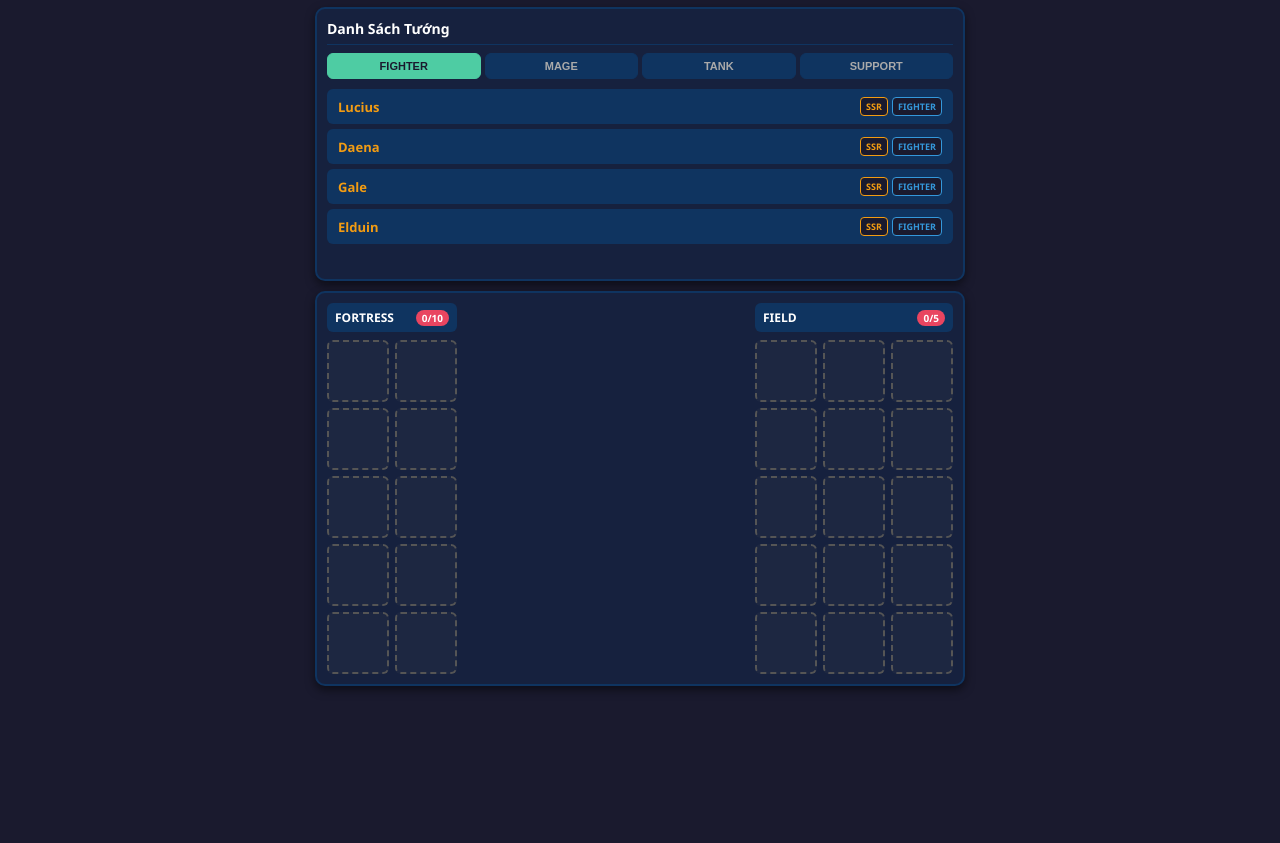
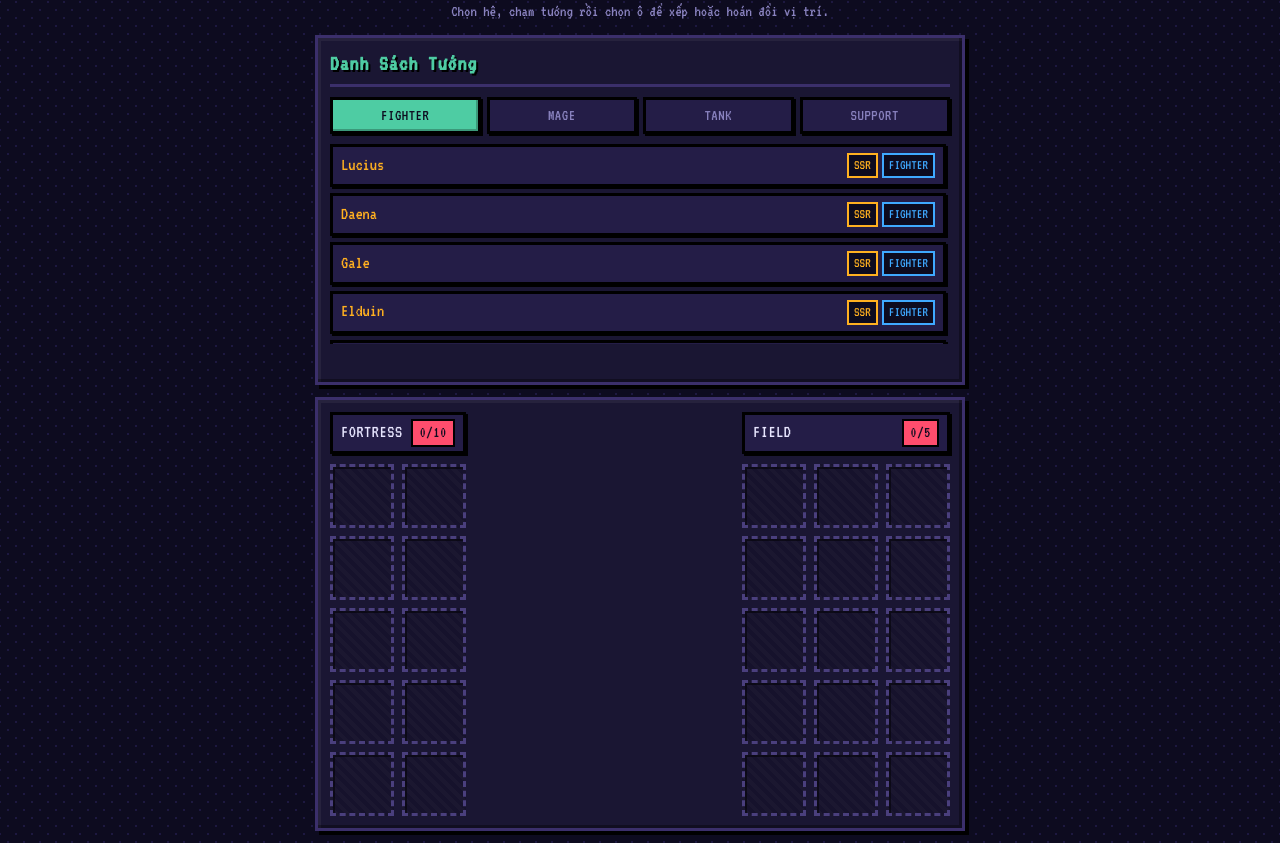
Before and after one commit to nqthoai777-ctrl/campaign, a plain HTML site: page index.html in a window 1280 px wide. Shown: the part 62-905 px from the top of the page. Before the commit the page ends 800 px from the top, so only its background shows below. Drawn offline with Linux system fonts and the light colour scheme.

Commit message:
Update index.html

```diff
--- a/index.html
+++ b/index.html
@@ -3,254 +3,281 @@
 <head>
 <meta charset="UTF-8">
 <meta name="viewport" content="width=device-width, initial-scale=1.0">
-    <title>Quang Thoại CAMPAIGN</title>
+<title>THOẠI CAMPAIGN</title>
+<link href="https://fonts.googleapis.com/css2?family=VT323&display=swap" rel="stylesheet">
 <style>
     :root {
-            --bg-color: #1a1a2e;
-            --panel-bg: #16213e;
-            --border-color: #0f3460;
-            --accent-color: #e94560;
-            --text-color: #fff;
+        --bg-color: #0d0b1f;
+        --panel-bg: #1a1633;
+        --panel-bg-2: #241d47;
+        --border-color: #3b2f6b;
+        --accent-color: #ff4d6d;
+        --text-color: #e8e6ff;
+        --green: #4ecca3;
 
-            --color-ssr: #f39c12;
-            --color-sr: #9b59b6;
-            --color-r: #2ecc71;
+        --color-ssr: #ffb020;
+        --color-sr:  #c06bff;
+        --color-r:   #4ee06b;
 
-            --role-fighter: #3498db;
-            --role-mage: #9b59b6;
-            --role-tank: #d35400;
-            --role-support: #2ecc71;
+        --role-fighter: #3fa9ff;
+        --role-mage:    #c06bff;
+        --role-tank:    #ff7a3d;
+        --role-support: #4ee06b;
     }
 
+    * { box-sizing: border-box; }
+
     body {
-            font-family: 'Segoe UI', Tahoma, Geneva, Verdana, sans-serif;
+        font-family: 'VT323', monospace;
+        font-size: 20px;
         background-color: var(--bg-color);
+        background-image:
+            radial-gradient(#1d1840 1px, transparent 1px),
+            radial-gradient(#1d1840 1px, transparent 1px);
+        background-size: 16px 16px;
+        background-position: 0 0, 8px 8px;
         color: var(--text-color);
         margin: 0;
-            padding: 10px;
+        padding: 12px;
         display: flex;
         flex-direction: column;
         align-items: center;
+        image-rendering: pixelated;
     }
 
     h1 {
-            margin: 5px 0;
-            font-size: 18px;
-            color: #4ecca3;
+        margin: 6px 0;
+        font-size: 32px;
+        line-height: 1.2;
+        color: var(--green);
         text-align: center;
+        text-shadow: 3px 3px 0 #000, 5px 5px 0 #0a2e22;
+        letter-spacing: 2px;
     }
 
     .instructions {
-            font-size: 11px;
-            color: #aaa;
-            margin-bottom: 10px;
+        font-size: 16px;
+        line-height: 1.4;
+        color: #8a83c0;
+        margin-bottom: 12px;
         text-align: center;
+        max-width: 90%;
     }
 
     .game-container {
         display: flex;
         flex-direction: column;
-            gap: 10px;
+        gap: 12px;
         width: 100%;
         max-width: 650px;
     }
 
-        .sidebar {
+    .sidebar, .battlefield {
         background: var(--panel-bg);
-            border: 2px solid var(--border-color);
-            border-radius: 10px;
-            padding: 10px;
-            box-shadow: 0 4px 10px rgba(0,0,0,0.5);
+        border: 3px solid var(--border-color);
+        border-radius: 0;
+        padding: 12px;
+        box-shadow:
+            4px 4px 0 #000,
+            inset -3px -3px 0 rgba(0,0,0,0.35),
+            inset 3px 3px 0 rgba(255,255,255,0.05);
     }
 
     .sidebar h3 {
-            margin: 0 0 8px 0;
-            font-size: 14px;
-            border-bottom: 1px solid var(--border-color);
-            padding-bottom: 6px;
+        margin: 0 0 10px 0;
+        font-size: 22px;
+        line-height: 1.2;
+        color: var(--green);
+        text-shadow: 2px 2px 0 #000;
+        border-bottom: 3px solid var(--border-color);
+        padding-bottom: 8px;
+        letter-spacing: 1px;
     }
 
     .role-tabs {
         display: grid;
         grid-template-columns: repeat(4, 1fr);
-            gap: 4px;
+        gap: 6px;
         margin-bottom: 10px;
     }
 
     .tab-btn {
-            background: #0f3460;
-            border: 1px solid var(--border-color);
-            color: #aaa;
+        font-family: inherit;
+        font-size: 16px;
+        line-height: 1.2;
+        background: var(--panel-bg-2);
+        border: 3px solid #000;
+        color: #8a83c0;
         padding: 6px 2px;
-            border-radius: 6px;
-            font-size: 11px;
-            font-weight: bold;
+        border-radius: 0;
         cursor: pointer;
         text-align: center;
-            transition: all 0.2s;
+        letter-spacing: 0.5px;
+        box-shadow: 2px 2px 0 #000;
     }
-
+    .tab-btn:active {
+        transform: translate(2px, 2px);
+        box-shadow: 0 0 0 #000;
+    }
     .tab-btn.active {
-            background: #4ecca3;
-            color: #1a1a2e;
-            border-color: #4ecca3;
+        background: var(--green);
+        color: #0d0b1f;
+        border-color: #000;
+        box-shadow: 2px 2px 0 #000, inset -2px -2px 0 rgba(0,0,0,0.25);
     }
 
     .hero-list {
         display: flex;
         flex-direction: column;
-            gap: 5px;
-            max-height: 160px;
+        gap: 6px;
+        max-height: 200px;
         overflow-y: auto;
+        padding-right: 4px;
+    }
+    .hero-list::-webkit-scrollbar { width: 8px; }
+    .hero-list::-webkit-scrollbar-track { background: #0d0b1f; }
+    .hero-list::-webkit-scrollbar-thumb {
+        background: var(--border-color);
+        border: 2px solid #000;
     }
 
     .hero-item {
-            background: #0f3460;
-            padding: 7px 10px;
-            border-radius: 6px;
+        background: var(--panel-bg-2);
+        padding: 6px 8px;
+        border: 3px solid #000;
+        border-radius: 0;
         display: flex;
         justify-content: space-between;
         align-items: center;
-            font-size: 13px;
-            border: 1px solid transparent;
+        font-size: 18px;
+        line-height: 1.2;
         cursor: pointer;
+        box-shadow: 2px 2px 0 #000;
+    }
+    .hero-item:active { transform: translate(2px, 2px); box-shadow: none; }
+    .hero-item.selected {
+        background: #2d5c4f;
+        border-color: var(--green);
+        box-shadow: 2px 2px 0 #000, inset 0 0 0 2px rgba(78,204,163,0.35);
     }
 
-        .hero-item.selected {
-            background: rgba(78, 204, 163, 0.2);
-            border-color: #4ecca3;
-        }
+    .hero-info { display: flex; align-items: center; gap: 6px; }
 
-        .hero-info {
-            display: flex;
-            align-items: center;
-        }
+    .hero-name.ssr { color: var(--color-ssr); }
+    .hero-name.sr  { color: var(--color-sr); }
+    .hero-name.r   { color: var(--color-r); }
 
-        .hero-name.ssr { color: var(--color-ssr); font-weight: bold; }
-        .hero-name.sr  { color: var(--color-sr); font-weight: bold; }
-        .hero-name.r   { color: var(--color-r); font-weight: bold; }
-
-        .hero-tags {
-            display: flex;
-            gap: 4px;
-        }
+    .hero-tags { display: flex; gap: 4px; }
 
     .hero-tag {
-            font-size: 9px;
+        font-size: 14px;
+        line-height: 1.2;
         padding: 2px 5px;
-            border-radius: 4px;
-            background: #1a1a2e;
-            font-weight: bold;
-            text-transform: uppercase;
+        border-radius: 0;
+        background: #0d0b1f;
+        border: 2px solid currentColor;
     }
-
-        .hero-tag.ssr { color: var(--color-ssr); border: 1px solid var(--color-ssr); }
-        .hero-tag.sr  { color: var(--color-sr); border: 1px solid var(--color-sr); }
-        .hero-tag.r   { color: var(--color-r); border: 1px solid var(--color-r); }
-
-        .hero-tag.fighter { color: var(--role-fighter); border: 1px solid var(--role-fighter); }
-        .hero-tag.mage    { color: var(--role-mage); border: 1px solid var(--role-mage); }
-        .hero-tag.tank    { color: var(--role-tank); border: 1px solid var(--role-tank); }
-        .hero-tag.support { color: var(--role-support); border: 1px solid var(--role-support); }
+    .hero-tag.ssr { color: var(--color-ssr); }
+    .hero-tag.sr  { color: var(--color-sr); }
+    .hero-tag.r   { color: var(--color-r); }
+    .hero-tag.fighter { color: var(--role-fighter); }
+    .hero-tag.mage    { color: var(--role-mage); }
+    .hero-tag.tank    { color: var(--role-tank); }
+    .hero-tag.support { color: var(--role-support); }
 
     .battlefield {
-            background: var(--panel-bg);
-            border: 2px solid var(--border-color);
-            border-radius: 10px;
-            padding: 10px;
         display: flex;
         gap: 12px;
-            box-shadow: 0 4px 10px rgba(0,0,0,0.5);
         justify-content: space-between;
     }
 
-        .section-zone {
-            display: flex;
-            flex-direction: column;
-        }
+    .section-zone { display: flex; flex-direction: column; }
 
     .zone-header {
         display: flex;
         justify-content: space-between;
         align-items: center;
-            background: #0f3460;
-            padding: 6px 8px;
-            border-radius: 6px;
-            margin-bottom: 8px;
-            font-weight: bold;
-            font-size: 12px;
+        background: var(--panel-bg-2);
+        border: 3px solid #000;
+        padding: 4px 8px;
+        margin-bottom: 10px;
+        font-size: 18px;
+        line-height: 1.2;
+        color: var(--text-color);
+        letter-spacing: 0.5px;
+        box-shadow: 2px 2px 0 #000;
     }
 
     .counter {
         background: var(--accent-color);
-            padding: 1px 6px;
-            border-radius: 10px;
-            font-size: 10px;
+        color: #0d0b1f;
+        padding: 2px 6px;
+        font-size: 16px;
+        border: 2px solid #000;
     }
-
-        .counter.valid {
-            background: #4ecca3;
-            color: #1a1a2e;
-        }
+    .counter.valid { background: var(--green); }
 
     .grid-10 {
         display: grid;
-            grid-template-columns: repeat(2, 62px);
-            gap: 6px;
+        grid-template-columns: repeat(2, 64px);
+        gap: 8px;
     }
-
     .grid-15 {
         display: grid;
-            grid-template-columns: repeat(3, 62px);
-            gap: 6px;
+        grid-template-columns: repeat(3, 64px);
+        gap: 8px;
     }
 
     .slot {
-            width: 62px;
-            height: 62px;
-            border: 2px dashed #555;
-            border-radius: 6px;
-            background: rgba(100, 100, 100, 0.1);
+        width: 64px;
+        height: 64px;
+        border: 3px dashed #4a3f7d;
+        border-radius: 0;
+        background:
+            repeating-linear-gradient(45deg,
+                rgba(255,255,255,0.02) 0 4px,
+                transparent 4px 8px),
+            rgba(20,16,40,0.6);
         display: flex;
         flex-direction: column;
         align-items: center;
         justify-content: center;
-            text-align: center;
-            padding: 0;
-            font-size: 10px;
+        font-size: 14px;
         cursor: pointer;
         position: relative;
         user-select: none;
-            box-sizing: border-box;
         overflow: hidden;
-            transition: all 0.2s;
+        box-shadow: inset 2px 2px 0 rgba(0,0,0,0.5);
     }
 
     .slot.selectable {
-            border-color: #4ecca3;
-            background: rgba(78, 204, 163, 0.15);
+        border-color: var(--green);
+        background:
+            repeating-linear-gradient(45deg,
+                rgba(78,204,163,0.12) 0 4px,
+                transparent 4px 8px),
+            rgba(20,40,32,0.6);
+        animation: blink 0.9s steps(2) infinite;
+    }
+    @keyframes blink {
+        0%,100% { border-color: var(--green); }
+        50% { border-color: #2b8a6c; }
     }
 
     .slot.unselectable {
         border-color: var(--accent-color);
-            background: rgba(233, 69, 96, 0.15);
+        background:
+            repeating-linear-gradient(45deg,
+                rgba(255,77,109,0.12) 0 4px,
+                transparent 4px 8px),
+            rgba(40,16,24,0.6);
         cursor: not-allowed;
     }
 
-        .slot.filled.ssr {
-            border-style: solid;
-            border-color: var(--color-ssr);
-        }
-
-        .slot.filled.sr {
-            border-style: solid;
-            border-color: var(--color-sr);
-        }
-
-        .slot.filled.r {
-            border-style: solid;
-            border-color: var(--color-r);
-        }
+    .slot.filled { border-style: solid; }
+    .slot.filled.ssr { border-color: var(--color-ssr); box-shadow: inset 2px 2px 0 rgba(0,0,0,0.5), 0 0 8px rgba(255,176,32,0.5); }
+    .slot.filled.sr  { border-color: var(--color-sr);  box-shadow: inset 2px 2px 0 rgba(0,0,0,0.5), 0 0 8px rgba(192,107,255,0.45); }
+    .slot.filled.r   { border-color: var(--color-r);   box-shadow: inset 2px 2px 0 rgba(0,0,0,0.5), 0 0 8px rgba(78,224,107,0.4); }
 
     .slot img.hero-img {
         width: 100%;
@@ -259,59 +286,67 @@
         position: absolute;
         top: 0;
         left: 0;
+        image-rendering: pixelated;
+        filter: saturate(1.15) contrast(1.05);
     }
 
     .slot .hero-label {
         position: absolute;
-            bottom: 2px;
+        bottom: 0;
         left: 0;
         right: 0;
-            background: rgba(0, 0, 0, 0.65);
-            font-size: 10px;
-            font-weight: bold;
+        background: rgba(0,0,0,0.8);
+        font-size: 13px;
+        line-height: 1.1;
         padding: 1px 0;
         text-align: center;
         z-index: 2;
+        letter-spacing: 0;
+        overflow: hidden;
+        white-space: nowrap;
+        text-overflow: ellipsis;
     }
-
     .slot.filled.ssr .hero-label { color: var(--color-ssr); }
-        .slot.filled.sr .hero-label { color: var(--color-sr); }
-        .slot.filled.r .hero-label { color: var(--color-r); }
+    .slot.filled.sr  .hero-label { color: var(--color-sr); }
+    .slot.filled.r   .hero-label { color: var(--color-r); }
 
     .slot .remove-btn {
         position: absolute;
-            top: 2px;
-            right: 2px;
+        top: 1px;
+        right: 1px;
         background: var(--accent-color);
-            color: white;
-            border: none;
-            border-radius: 50%;
-            width: 15px;
-            height: 15px;
-            font-size: 9px;
+        color: #fff;
+        border: 2px solid #000;
+        border-radius: 0;
+        width: 16px;
+        height: 16px;
+        font-family: inherit;
+        font-size: 12px;
+        line-height: 1;
+        padding: 0;
         display: none;
         align-items: center;
         justify-content: center;
         cursor: pointer;
         z-index: 3;
     }
-
-        .slot.filled:hover .remove-btn, .slot.filled:active .remove-btn {
-            display: flex;
-        }
+    .slot.filled:hover .remove-btn,
+    .slot.filled:active .remove-btn { display: flex; }
+    .slot .remove-btn:active { transform: translate(1px,1px); }
 
     .notification {
-            margin-top: 6px;
+        margin-top: 8px;
         color: var(--accent-color);
-            font-size: 11px;
+        font-size: 16px;
+        line-height: 1.2;
         text-align: center;
-            min-height: 14px;
+        min-height: 18px;
     }
 </style>
 </head>
 <body>
 
-    <h1>Quang Thoại CAMPAIGN</h1>
+    <h1>THOẠI CAMPAIGN</h1>
     <div class="instructions">Chọn hệ, chạm tướng rồi chọn ô để xếp hoặc hoán đổi vị trí.</div>
 
     <div class="game-container">
@@ -349,45 +384,46 @@
     <script>
         document.addEventListener('DOMContentLoaded', () => {
             const heroesData = [
-                // FIGHTER
-                { name: 'Lucius', role: 'FIGHTER', rarity: 'SSR', image: 'lucius.png' },
-                { name: 'Daena', role: 'FIGHTER', rarity: 'SSR', image: 'daena.png' },
-                { name: 'Gale', role: 'FIGHTER', rarity: 'SSR', image: 'gale.png' },
-                { name: 'Elduin', role: 'FIGHTER', rarity: 'SSR', image: 'elduin.png' },
-                { name: 'Arrely', role: 'FIGHTER', rarity: 'SSR', image: 'arrely.png' },
-                { name: 'Rydel', role: 'FIGHTER', rarity: 'SR', image: 'rydel.png' },
-                { name: 'Alphonse', role: 'FIGHTER', rarity: 'SR', image: 'alphonse.png' },
-                { name: 'Kelean', role: 'FIGHTER', rarity: 'SR', image: 'kelean.png' },
-                { name: 'Avniel', role: 'FIGHTER', rarity: 'SR', image: 'avniel.png' },
+                // ================= FIGHTER =================
+                { name: 'Lucius',    role: 'FIGHTER', rarity: 'SSR', image: 'lucius.png' },
+                { name: 'Daena',     role: 'FIGHTER', rarity: 'SSR', image: 'daena.png' },
+                { name: 'Gale',      role: 'FIGHTER', rarity: 'SSR', image: 'gale.png' },
+                { name: 'Elduin',    role: 'FIGHTER', rarity: 'SSR', image: 'elduin.png' },
+                { name: 'Arrely',    role: 'FIGHTER', rarity: 'SSR', image: 'arrely.png' },
+                { name: 'Rydel',     role: 'FIGHTER', rarity: 'SR',  image: 'rydel.png' },
+                { name: 'Alphonse',  role: 'FIGHTER', rarity: 'SR',  image: 'alphonse.png' },
+                { name: 'Kelean',    role: 'FIGHTER', rarity: 'SR',  image: 'kelean.png' },
+                { name: 'Avniel',    role: 'FIGHTER', rarity: 'SR',  image: 'avniel.png' },
 
-                // MAGE
-                { name: 'Lydia', role: 'MAGE', rarity: 'SSR', image: 'lydia.png' },
-                { name: 'Aldrich', role: 'MAGE', rarity: 'SSR', image: 'aldrich.png' },
-                { name: 'Zania', role: 'MAGE', rarity: 'SSR', image: 'zania.png' },
-                { name: 'Viren', role: 'MAGE', rarity: 'SSR', image: 'viren.png' },
-                { name: 'Gilderion', role: 'MAGE', rarity: 'SSR', image: 'gilderion.png' },
-                { name: 'Zarkaen', role: 'MAGE', rarity: 'SR', image: 'zarkaen.png' },
-                { name: 'Ludwig', role: 'MAGE', rarity: 'SR', image: 'ludwig.png' },
-                { name: 'Hikari', role: 'MAGE', rarity: 'SR', image: 'hikari.png' },
-                { name: 'Vixara', role: 'MAGE', rarity: 'R', image: 'vixara.png' },
+                // ================= MAGE =================
+                { name: 'Lydia',          role: 'MAGE', rarity: 'SSR', image: 'lydia.png' },
+                { name: 'Aldrich',        role: 'MAGE', rarity: 'SSR', image: 'aldrich.png' },
+                { name: 'Zania',          role: 'MAGE', rarity: 'SSR', image: 'zania.png' },
+                { name: 'Viren',          role: 'MAGE', rarity: 'SSR', image: 'viren.png' },
+                { name: 'Gilderion',      role: 'MAGE', rarity: 'SSR', image: 'gilderion.png' },
+                { name: 'Vixara Nine-tailed', role: 'MAGE', rarity: 'SSR', image: 'vixara_ninetailed.png' },
+                { name: 'Zarkaen',        role: 'MAGE', rarity: 'SR',  image: 'zarkaen.png' },
+                { name: 'Ludwig',         role: 'MAGE', rarity: 'SR',  image: 'ludwig.png' },
+                { name: 'Hikari',         role: 'MAGE', rarity: 'SR',  image: 'hikari.png' },
+                { name: 'Vixara',         role: 'MAGE', rarity: 'R',   image: 'vixara.png' },
 
-                // TANK
-                { name: 'Graldul', role: 'TANK', rarity: 'SSR', image: 'graldul.png' },
-                { name: 'Melaena', role: 'TANK', rarity: 'SSR', image: 'melaena.png' },
-                { name: 'Reinhard', role: 'TANK', rarity: 'SSR', image: 'reinhard.png' },
-                { name: 'Eris', role: 'TANK', rarity: 'SSR', image: 'eris.png' },
-                { name: 'Gilli', role: 'TANK', rarity: 'SR', image: 'gilli.png' },
-                { name: 'Julian', role: 'TANK', rarity: 'SR', image: 'julian.png' },
-                { name: 'Thaamira', role: 'TANK', rarity: 'SR', image: 'thaamira.png' },
+                // ================= TANK =================
+                { name: 'Graldul',   role: 'TANK', rarity: 'SSR', image: 'graldul.png' },
+                { name: 'Melaena',   role: 'TANK', rarity: 'SSR', image: 'melaena.png' },
+                { name: 'Reinhard',  role: 'TANK', rarity: 'SSR', image: 'reinhard.png' },
+                { name: 'Eris',      role: 'TANK', rarity: 'SSR', image: 'eris.png' },
+                { name: 'Gilli',     role: 'TANK', rarity: 'SR',  image: 'gilli.png' },
+                { name: 'Julian',    role: 'TANK', rarity: 'SR',  image: 'julian.png' },
+                { name: 'Thaamira',  role: 'TANK', rarity: 'SR',  image: 'thaamira.png' },
 
-                // SUPPORT
-                { name: 'Azarish', role: 'SUPPORT', rarity: 'SSR', image: 'azarish.png' },
-                { name: 'Miriel', role: 'SUPPORT', rarity: 'SSR', image: 'miriel.png' },
-                { name: 'Iki', role: 'SUPPORT', rarity: 'SR', image: 'iki.png' },
-                { name: 'Daphne', role: 'SUPPORT', rarity: 'SR', image: 'daphne.png' },
-                { name: 'Mirjam', role: 'SUPPORT', rarity: 'SR', image: 'mirjam.png' },
-                { name: 'Ami', role: 'SUPPORT', rarity: 'R', image: 'ami.png' },
-                { name: 'Rafaela', role: 'SUPPORT', rarity: 'R', image: 'rafaela.png' }
+                // ================= SUPPORT =================
+                { name: 'Azarish',  role: 'SUPPORT', rarity: 'SSR', image: 'azarish.png' },
+                { name: 'Miriel',   role: 'SUPPORT', rarity: 'SSR', image: 'miriel.png' },
+                { name: 'Iki',      role: 'SUPPORT', rarity: 'SR',  image: 'iki.png' },
+                { name: 'Daphne',   role: 'SUPPORT', rarity: 'SR',  image: 'daphne.png' },
+                { name: 'Mirjam',   role: 'SUPPORT', rarity: 'SR',  image: 'mirjam.png' },
+                { name: 'Ami',      role: 'SUPPORT', rarity: 'R',   image: 'ami.png' },
+                { name: 'Rafaela',  role: 'SUPPORT', rarity: 'R',   image: 'rafaela.png' }
             ];
 
             const rarityWeight = { 'SSR': 1, 'SR': 2, 'R': 3 };
@@ -401,11 +437,8 @@
             window.switchRole = function(role) {
                 currentRole = role;
                 document.querySelectorAll('.tab-btn').forEach(btn => {
-                    if(btn.innerText.toUpperCase() === role) {
-                        btn.classList.add('active');
-                    } else {
-                        btn.classList.remove('active');
-                    }
+                    if (btn.innerText.toUpperCase() === role) btn.classList.add('active');
+                    else btn.classList.remove('active');
                 });
                 renderHeroList();
             }
@@ -420,29 +453,21 @@
             function showNotification(msg) {
                 const notif = document.getElementById('notification');
                 notif.innerText = msg;
-                setTimeout(() => {
-                    if(notif.innerText === msg) notif.innerText = '';
-                }, 3000);
+                setTimeout(() => { if (notif.innerText === msg) notif.innerText = ''; }, 3000);
             }
 
             window.unassignSlot = function(event, zoneType, index) {
                 event.stopPropagation();
-                if (zoneType === 'top') {
-                    topSlots[index] = null;
+                if (zoneType === 'top') topSlots[index] = null;
+                else bottomSlots[index] = null;
                 renderSlots('zoneTop', topSlots, 10, 'top');
                 renderSlots('zoneBottom', bottomSlots, 5, 'bottom');
-                } else {
-                    bottomSlots[index] = null;
-                    renderSlots('zoneBottom', bottomSlots, 5, 'bottom');
-                    renderSlots('zoneTop', topSlots, 10, 'top');
-                }
                 updateCounters();
             }
 
             function renderHeroList() {
                 const listEl = document.getElementById('heroList');
                 listEl.innerHTML = '';
-
                 const filtered = heroesData.filter(h => h.role === currentRole);
 
                 filtered.forEach(hero => {
@@ -500,11 +525,8 @@
                     } else {
                         slot.className = 'slot';
                         if (selectedHeroForMobile) {
-                            if (isFull) {
-                                slot.classList.add('unselectable');
-                            } else {
-                                slot.classList.add('selectable');
-                            }
+                            if (isFull) slot.classList.add('unselectable');
+                            else slot.classList.add('selectable');
                         }
                     }
 
@@ -548,10 +570,10 @@
                 const counterBottom = document.getElementById('counterBottom');
 
                 counterTop.innerText = `${topCount}/10`;
-                if(topCount > 0) counterTop.classList.add('valid'); else counterTop.classList.remove('valid');
+                if (topCount > 0) counterTop.classList.add('valid'); else counterTop.classList.remove('valid');
 
                 counterBottom.innerText = `${bottomCount}/5`;
-                if(bottomCount > 0) counterBottom.classList.add('valid'); else counterBottom.classList.remove('valid');
+                if (bottomCount > 0) counterBottom.classList.add('valid'); else counterBottom.classList.remove('valid');
             }
 
             initGame();
```
Lines whose indentation alone changed are shown as unchanged.
